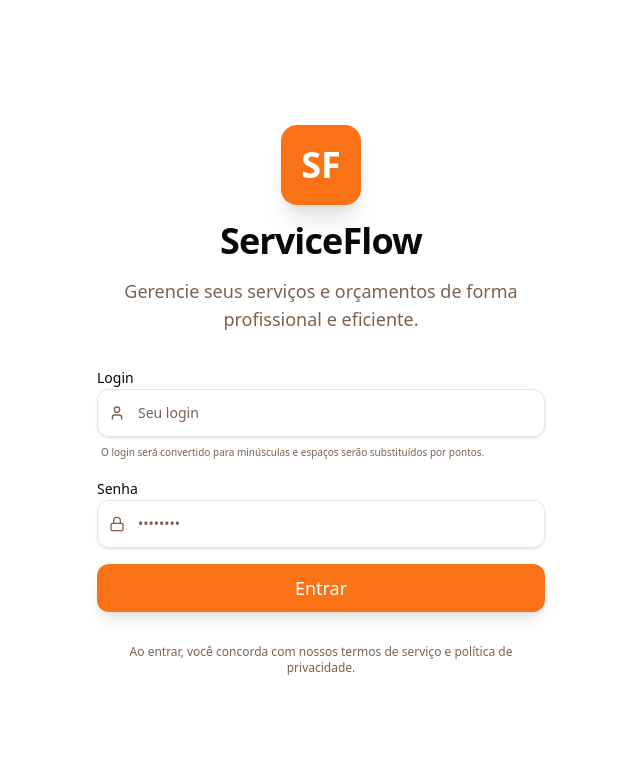
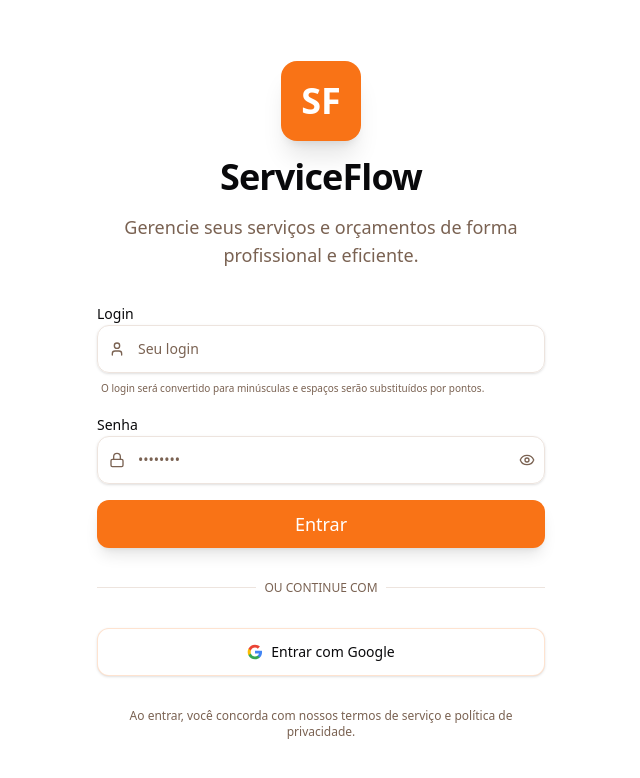
Before and after one commit to igonaugustobarbosa-netizen/Giga-Service-Flow, a React (Vite) app: page / in a window 1280 px wide. Shown: the top 778 px of the page, without its empty margins (319-959 px from the left). Built offline with nearby package versions, Linux system fonts and the light colour scheme; no server answers.

Commit message:
commit 9

```diff
--- a/src/components/AuthGuard.tsx
+++ b/src/components/AuthGuard.tsx
@@ -6,10 +6,11 @@
 import { Button } from './ui/Button';
 import { ShieldAlert, User as UserIcon } from 'lucide-react';
 import { motion } from 'motion/react';
-import { signInWithEmailAndPassword } from 'firebase/auth';
+import { signInWithEmailAndPassword, GoogleAuthProvider, signInWithPopup } from 'firebase/auth';
 import { Input } from './ui/Input';
 import { Label } from './ui/Label';
-import { Lock } from 'lucide-react';
+import { Lock, LogIn, Eye, EyeOff } from 'lucide-react';
+import { toast } from 'sonner';
 
 interface AuthContextType {
   user: FirebaseUser | null;
@@ -34,6 +35,7 @@
   const [error, setError] = useState<string | null>(null);
   const [username, setUsername] = useState('');
   const [password, setPassword] = useState('');
+  const [showPassword, setShowPassword] = useState(false);
   const [isLoggingIn, setIsLoggingIn] = useState(false);
 
   useEffect(() => {
@@ -129,6 +131,25 @@
     }
   };
 
+  const handleGoogleLogin = async () => {
+    setIsLoggingIn(true);
+    setError(null);
+    try {
+      const provider = new GoogleAuthProvider();
+      await signInWithPopup(auth, provider);
+      toast.success('Login realizado com sucesso!');
+    } catch (err: any) {
+      console.error('Erro ao fazer login com Google:', err);
+      if (err.code === 'auth/popup-closed-by-user') {
+        // User closed the popup, no need for error message
+      } else {
+        setError('Erro ao fazer login com Google. Tente novamente.');
+      }
+    } finally {
+      setIsLoggingIn(false);
+    }
+  };
+
   if (loading) {
     return (
       <div className="min-h-screen flex items-center justify-center bg-background">
@@ -182,6 +203,11 @@
                     required
                   />
                 </div>
+                {username && (
+                  <p className="text-[10px] text-primary font-medium px-1">
+                    Entrando como: <span className="font-bold">{username.trim().toLowerCase().replace(/\s+/g, '.')}</span>
+                  </p>
+                )}
                 <p className="text-[10px] text-muted-foreground px-1">
                   O login será convertido para minúsculas e espaços serão substituídos por pontos.
                 </p>
@@ -192,13 +218,26 @@
                   <Lock className="absolute left-3 top-1/2 -translate-y-1/2 w-4 h-4 text-muted-foreground" />
                   <Input
                     id="password"
-                    type="password"
+                    type={showPassword ? "text" : "password"}
                     placeholder="••••••••"
-                    className="pl-10 h-12 rounded-xl"
+                    className="pl-10 pr-10 h-12 rounded-xl"
                     value={password}
                     onChange={(e) => setPassword(e.target.value)}
                     required
                   />
+                  <Button
+                    type="button"
+                    variant="ghost"
+                    size="icon"
+                    className="absolute right-0 top-0 h-full px-3 py-2 hover:bg-transparent"
+                    onClick={() => setShowPassword(!showPassword)}
+                  >
+                    {showPassword ? (
+                      <EyeOff className="w-4 h-4 text-muted-foreground" />
+                    ) : (
+                      <Eye className="w-4 h-4 text-muted-foreground" />
+                    )}
+                  </Button>
                 </div>
               </div>
               <Button
@@ -209,6 +248,43 @@
                 {isLoggingIn ? 'Entrando...' : 'Entrar'}
               </Button>
             </form>
+
+            <div className="relative py-4">
+              <div className="absolute inset-0 flex items-center">
+                <span className="w-full border-t" />
+              </div>
+              <div className="relative flex justify-center text-xs uppercase">
+                <span className="bg-background px-2 text-muted-foreground">Ou continue com</span>
+              </div>
+            </div>
+
+            <Button
+              type="button"
+              variant="outline"
+              className="w-full h-12 rounded-xl gap-2 shadow-sm border-primary/20 hover:bg-primary/5 transition-all"
+              onClick={handleGoogleLogin}
+              disabled={isLoggingIn}
+            >
+              <svg className="w-5 h-5" viewBox="0 0 24 24">
+                <path
+                  fill="#4285F4"
+                  d="M22.56 12.25c0-.78-.07-1.53-.2-2.25H12v4.26h5.92c-.26 1.37-1.04 2.53-2.21 3.31v2.77h3.57c2.08-1.92 3.28-4.74 3.28-8.09z"
+                />
+                <path
+                  fill="#34A853"
+                  d="M12 23c2.97 0 5.46-.98 7.28-2.66l-3.57-2.77c-.98.66-2.23 1.06-3.71 1.06-2.86 0-5.29-1.93-6.16-4.53H2.18v2.84C3.99 20.53 7.7 23 12 23z"
+                />
+                <path
+                  fill="#FBBC05"
+                  d="M5.84 14.09c-.22-.66-.35-1.36-.35-2.09s.13-1.43.35-2.09V7.07H2.18C1.43 8.55 1 10.22 1 12s.43 3.45 1.18 4.93l3.66-2.84z"
+                />
+                <path
+                  fill="#EA4335"
+                  d="M12 5.38c1.62 0 3.06.56 4.21 1.64l3.15-3.15C17.45 2.09 14.97 1 12 1 7.7 1 3.99 3.47 2.18 7.07l3.66 2.84c.87-2.6 3.3-4.53 6.16-4.53z"
+                />
+              </svg>
+              Entrar com Google
+            </Button>
 
             {error && !isLoggingIn && (
               <Button variant="ghost" onClick={() => { setError(null); auth.signOut(); }}>
--- a/src/components/Layout.tsx
+++ b/src/components/Layout.tsx
@@ -34,12 +34,9 @@
     { name: 'Relatórios', path: '/reports', icon: FileText },
     { name: 'Técnicos', path: '/technicians', icon: UserCog },
     { name: 'Fornecedores', path: '/suppliers', icon: Building2 },
+    { name: 'Usuários', path: '/users', icon: ShieldCheck },
     { name: 'Configurações', path: '/settings', icon: SettingsIcon },
   ];
-
-  if (isAdmin) {
-    navItems.push({ name: 'Usuários', path: '/users', icon: ShieldCheck });
-  }
 
   const handleLogout = () => {
     auth.signOut();
--- a/src/pages/OrderDetails.tsx
+++ b/src/pages/OrderDetails.tsx
@@ -222,7 +222,7 @@
                 <div className="flex items-center gap-2">
                   <Calendar className="w-5 h-5 text-primary" />
                   <div className="text-sm">
-                    <p className="text-muted-foreground">Criado em</p>
+                    <p className="text-muted-foreground">Data da Ordem</p>
                     <p className="font-bold">{format(new Date(order.createdAt), 'dd/MM/yyyy HH:mm', { locale: ptBR })}</p>
                   </div>
                 </div>
--- a/src/pages/OrderForm.tsx
+++ b/src/pages/OrderForm.tsx
@@ -18,7 +18,8 @@
   DollarSign,
   Clock,
   Truck,
-  Wrench
+  Wrench,
+  Calendar
 } from 'lucide-react';
 import { useNavigate, useParams, Link } from 'react-router-dom';
 import { getCurrentLocation } from '../services/locationService';
@@ -128,9 +129,9 @@
 
   // Calculate total value whenever relevant fields change
   useEffect(() => {
-    const partsTotal = (formData.parts || []).reduce((acc, p) => acc + (p.quantity * p.price), 0);
-    const laborTotal = formData.laborCost || 0;
-    const kmTotal = (formData.kmDriven || 0) * (formData.kmValue || 0);
+    const partsTotal = (formData.parts || []).reduce((acc, p) => acc + (Number(p.quantity) * Number(p.price)), 0);
+    const laborTotal = Number(formData.laborCost) || 0;
+    const kmTotal = (Number(formData.kmDriven) || 0) * (Number(formData.kmValue) || 0);
     const total = partsTotal + laborTotal + kmTotal;
 
     setFormData(prev => ({ ...prev, totalValue: total }));
@@ -211,9 +212,18 @@
     if (!userData) return;
 
     try {
-      // Clean up empty arrays to save space
+      // Clean up empty arrays and ensure numeric fields are numbers
       const dataToSave = {
         ...formData,
+        hoursWorked: Number(formData.hoursWorked) || 0,
+        laborCost: Number(formData.laborCost) || 0,
+        kmDriven: Number(formData.kmDriven) || 0,
+        kmValue: Number(formData.kmValue) || 0,
+        parts: (formData.parts || []).map(p => ({
+          ...p,
+          quantity: Number(p.quantity) || 0,
+          price: Number(p.price) || 0
+        })),
         servicePhotos: (formData.servicePhotos && formData.servicePhotos.length > 0) ? formData.servicePhotos : [],
         beforePhotos: formData.beforePhotos || [],
         afterPhotos: formData.afterPhotos || [],
@@ -336,6 +346,26 @@
                     <option value="debit">Cartão de Débito</option>
                   </Select>
                 </div>
+                <div className="space-y-2">
+                  <Label htmlFor="date">Data da Ordem *</Label>
+                  <div className="relative">
+                    <Calendar className="absolute left-3 top-1/2 -translate-y-1/2 w-4 h-4 text-muted-foreground" />
+                    <Input
+                      id="date"
+                      type="date"
+                      required
+                      className="pl-10 h-10 rounded-lg"
+                      value={formData.createdAt ? formData.createdAt.split('T')[0] : ''}
+                      onChange={e => {
+                        const date = e.target.value;
+                        if (date) {
+                          const originalTime = formData.createdAt?.split('T')[1] || new Date().toISOString().split('T')[1];
+                          setFormData({...formData, createdAt: `${date}T${originalTime}`});
+                        }
+                      }}
+                    />
+                  </div>
+                </div>
               </div>
               <div className="space-y-2">
                 <Label htmlFor="description">Descrição do Serviço *</Label>
@@ -414,8 +444,8 @@
                         <Label>Quantidade</Label>
                         <Input
                           type="number"
-                          value={part.quantity}
-                          onChange={e => handlePartChange(index, 'quantity', Number(e.target.value))}
+                          value={part.quantity === 0 ? '' : part.quantity}
+                          onChange={e => handlePartChange(index, 'quantity', e.target.value === '' ? 0 : Number(e.target.value))}
                         />
                       </div>
                       <div className="space-y-2">
@@ -423,8 +453,8 @@
                         <Input
                           type="number"
                           step="0.01"
-                          value={part.price}
-                          onChange={e => handlePartChange(index, 'price', Number(e.target.value))}
+                          value={part.price === 0 ? '' : part.price}
+                          onChange={e => handlePartChange(index, 'price', e.target.value === '' ? 0 : Number(e.target.value))}
                         />
                       </div>
                     </div>
@@ -581,9 +611,10 @@
                   </Label>
                   <Input
                     type="number"
-                    value={formData.hoursWorked}
+                    value={formData.hoursWorked === 0 ? '' : formData.hoursWorked}
                     onChange={e => {
-                      const hours = Number(e.target.value);
+                      const val = e.target.value;
+                      const hours = val === '' ? 0 : Number(val);
                       let laborRate = settings.laborHourValue || 0;
 
                       // If technicians are selected, use the first one's rate
@@ -596,7 +627,7 @@
 
                       setFormData({
                         ...formData,
-                        hoursWorked: hours,
+                        hoursWorked: val === '' ? 0 : hours,
                         laborCost: hours * laborRate
                       });
                     }}
@@ -609,8 +640,8 @@
                   <Input
                     type="number"
                     step="0.01"
-                    value={formData.laborCost}
-                    onChange={e => setFormData({...formData, laborCost: Number(e.target.value)})}
+                    value={formData.laborCost === 0 ? '' : formData.laborCost}
+                    onChange={e => setFormData({...formData, laborCost: e.target.value === '' ? 0 : Number(e.target.value)})}
                   />
                 </div>
                 <div className="space-y-2">
@@ -621,15 +652,15 @@
                     <Input
                       type="number"
                       placeholder="KM"
-                      value={formData.kmDriven}
-                      onChange={e => setFormData({...formData, kmDriven: Number(e.target.value)})}
+                      value={formData.kmDriven === 0 ? '' : formData.kmDriven}
+                      onChange={e => setFormData({...formData, kmDriven: e.target.value === '' ? 0 : Number(e.target.value)})}
                     />
                     <Input
                       type="number"
                       step="0.01"
                       placeholder="R$/KM"
-                      value={formData.kmValue}
-                      onChange={e => setFormData({...formData, kmValue: Number(e.target.value)})}
+                      value={formData.kmValue === 0 ? '' : formData.kmValue}
+                      onChange={e => setFormData({...formData, kmValue: e.target.value === '' ? 0 : Number(e.target.value)})}
                     />
                   </div>
                 </div>
--- a/src/pages/SettingsPage.tsx
+++ b/src/pages/SettingsPage.tsx
@@ -86,8 +86,8 @@
                   <Input
                     id="lastOrderNumber"
                     type="number"
-                    value={settings.lastOrderNumber}
-                    onChange={e => setSettings({...settings, lastOrderNumber: Number(e.target.value)})}
+                    value={settings.lastOrderNumber === 0 ? '' : settings.lastOrderNumber}
+                    onChange={e => setSettings({...settings, lastOrderNumber: e.target.value === '' ? 0 : Number(e.target.value)})}
                   />
                   <p className="text-xs text-muted-foreground">O próximo número gerado será este valor + 1.</p>
                 </div>
--- a/src/pages/Technicians.tsx
+++ b/src/pages/Technicians.tsx
@@ -274,8 +274,8 @@
                   id="defaultKmValue"
                   type="number"
                   step="0.01"
-                  value={formData.defaultKmValue}
-                  onChange={e => setFormData({...formData, defaultKmValue: Number(e.target.value)})}
+                  value={formData.defaultKmValue === 0 ? '' : formData.defaultKmValue}
+                  onChange={e => setFormData({...formData, defaultKmValue: e.target.value === '' ? 0 : Number(e.target.value)})}
                 />
               </div>
               <div className="space-y-2">
@@ -284,8 +284,8 @@
                   id="defaultLaborHourValue"
                   type="number"
                   step="0.01"
-                  value={formData.defaultLaborHourValue}
-                  onChange={e => setFormData({...formData, defaultLaborHourValue: Number(e.target.value)})}
+                  value={formData.defaultLaborHourValue === 0 ? '' : formData.defaultLaborHourValue}
+                  onChange={e => setFormData({...formData, defaultLaborHourValue: e.target.value === '' ? 0 : Number(e.target.value)})}
                 />
               </div>
             </div>
--- a/src/pages/UserManagement.tsx
+++ b/src/pages/UserManagement.tsx
@@ -1,5 +1,5 @@
 import React, { useEffect, useState } from 'react';
-import { collection, addDoc, updateDoc, deleteDoc, doc, onSnapshot, query, orderBy, setDoc } from 'firebase/firestore';
+import { collection, addDoc, updateDoc, deleteDoc, doc, onSnapshot, query, orderBy, setDoc, where } from 'firebase/firestore';
 import { db } from '../firebase';
 import { initializeApp, getApp, getApps } from 'firebase/app';
 import { getAuth, createUserWithEmailAndPassword } from 'firebase/auth';
@@ -19,14 +19,18 @@
   Shield,
   ShieldAlert,
   X,
-  Lock
+  Lock,
+  Eye,
+  EyeOff
 } from 'lucide-react';
 import { Dialog, DialogContent, DialogHeader, DialogTitle, DialogFooter } from '../components/ui/Dialog';
 import { motion, AnimatePresence } from 'motion/react';
 import { ConfirmDialog } from '../components/ConfirmDialog';
 import { handleFirestoreError, OperationType } from '../lib/utils';
+import { useAuth } from '../components/AuthGuard';
 
 export default function UserManagement() {
+  const { userData: currentUser, isAdmin } = useAuth();
   const [users, setUsers] = useState<User[]>([]);
   const [searchTerm, setSearchTerm] = useState('');
   const [isDialogOpen, setIsDialogOpen] = useState(false);
@@ -34,6 +38,7 @@
   const [loading, setLoading] = useState(true);
   const [isSaving, setIsSaving] = useState(false);
   const [formError, setFormError] = useState<string | null>(null);
+  const [showPassword, setShowPassword] = useState(false);
 
   // Confirm dialog state
   const [confirmDialog, setConfirmDialog] = useState<{
@@ -60,14 +65,19 @@
   });
 
   useEffect(() => {
-    const q = query(collection(db, 'users'), orderBy('name', 'asc'));
+    if (!currentUser) return;
+
+    const q = isAdmin
+      ? query(collection(db, 'users'), orderBy('name', 'asc'))
+      : query(collection(db, 'users'), where('tenantId', '==', currentUser.tenantId), orderBy('name', 'asc'));
+
     const unsubscribe = onSnapshot(q, (snapshot) => {
       const data = snapshot.docs.map(doc => ({ id: doc.id, ...doc.data() } as User));
       setUsers(data);
       setLoading(false);
     });
     return () => unsubscribe();
-  }, []);
+  }, [currentUser, isAdmin]);
 
   const handleOpenDialog = (user?: User) => {
     if (user) {
@@ -84,6 +94,7 @@
       setFormData({ name: '', username: '', password: '', role: 'user', tenantId: '' });
     }
     setFormError(null);
+    setShowPassword(false);
     setIsDialogOpen(true);
   };
 
@@ -145,7 +156,7 @@
           email: internalEmail,
           password: formData.password,
           role: formData.role,
-          tenantId: formData.role === 'admin' ? 'global' : uid,
+          tenantId: formData.role === 'admin' ? 'global' : (isAdmin ? uid : currentUser!.tenantId),
           createdAt: new Date().toISOString()
         } as any;
 
@@ -278,6 +289,12 @@
                       <Shield className="w-4 h-4" />
                       <span className="truncate text-[10px]">ID: {user.id}</span>
                     </div>
+                    {user.password && (
+                      <div className="flex items-center gap-2 text-muted-foreground pt-1 border-t border-orange-100/50 mt-2">
+                        <Lock className="w-3 h-3" />
+                        <span className="text-xs font-mono">Senha: {user.password}</span>
+                      </div>
+                    )}
                   </div>
                 </CardContent>
               </Card>
@@ -331,13 +348,26 @@
                 <Lock className="absolute left-3 top-1/2 -translate-y-1/2 w-4 h-4 text-muted-foreground" />
                 <Input
                   id="password"
-                  type="password"
+                  type={showPassword ? "text" : "password"}
                   required={!editingUser}
                   placeholder={editingUser ? "Deixe em branco para manter" : "Defina uma senha"}
-                  className="pl-10"
+                  className="pl-10 pr-10"
                   value={formData.password}
                   onChange={e => setFormData({...formData, password: e.target.value})}
                 />
+                <Button
+                  type="button"
+                  variant="ghost"
+                  size="icon"
+                  className="absolute right-0 top-0 h-full px-3 py-2 hover:bg-transparent"
+                  onClick={() => setShowPassword(!showPassword)}
+                >
+                  {showPassword ? (
+                    <EyeOff className="w-4 h-4 text-muted-foreground" />
+                  ) : (
+                    <Eye className="w-4 h-4 text-muted-foreground" />
+                  )}
+                </Button>
               </div>
             </div>
             <div className="space-y-2">
@@ -346,10 +376,16 @@
                 id="role"
                 value={formData.role}
                 onChange={e => setFormData({...formData, role: e.target.value as 'admin' | 'user'})}
+                disabled={!isAdmin}
               >
                 <option value="user">Usuário (Base Isolada)</option>
-                <option value="admin">Administrador (Acesso Total)</option>
+                {isAdmin && <option value="admin">Administrador (Acesso Total)</option>}
               </Select>
+              {!isAdmin && (
+                <p className="text-[10px] text-muted-foreground">
+                  Apenas administradores podem criar outros administradores.
+                </p>
+              )}
             </div>
             <DialogFooter>
               <Button type="button" variant="outline" onClick={() => setIsDialogOpen(false)} disabled={isSaving}>Cancelar</Button>
```
Also changed, not shown: 1 other file (tests, documents, lock files or other folders).
